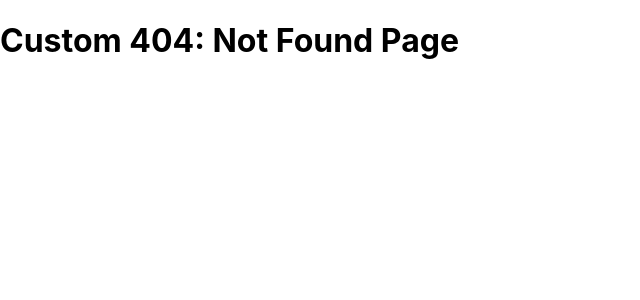
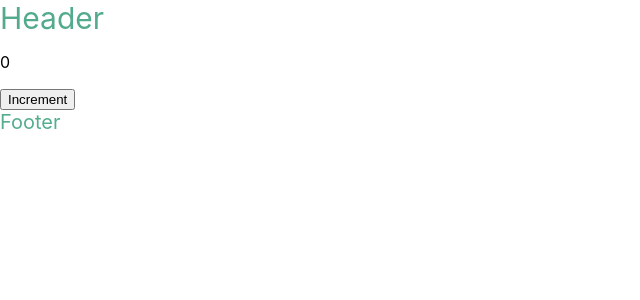
Before and after one commit to smy329/nextjs-playlist-codevolution, a Next.js app: page /hello in a window 1280 px wide. Before the commit this address had no page. Shown: the top 300 px of the page, without its empty margins (0-640 px from the left). Built offline with nearby package versions, Linux system fonts and the light colour scheme.

Commit message:
class-51-component-level-styles

```diff
--- /dev/null
+++ b/components/Footer.js
@@ -0,0 +1,7 @@
+import React from 'react';
+
+const Footer = () => {
+  return <div className="layout-footer">Footer</div>;
+};
+
+export default Footer;
--- /dev/null
+++ b/components/Header.js
@@ -0,0 +1,11 @@
+import React from 'react';
+
+const Header = () => {
+  return (
+    <div className="layout-header">
+      Header
+    </div>
+  );
+};
+
+export default Header;
--- a/pages/_app.js
+++ b/pages/_app.js
@@ -1,7 +1,16 @@
-import '../styles/globals.css'
+import Footer from '../components/Footer';
+import Header from '../components/Header';
+import '../styles/globals.css';
+import '../styles/layout.css';
 
 function MyApp({ Component, pageProps }) {
-  return <Component {...pageProps} />
+  return (
+    <>
+      <Header />
+      <Component {...pageProps} />
+      <Footer />
+    </>
+  );
 }
 
-export default MyApp
+export default MyApp;
--- a/pages/about.js
+++ b/pages/about.js
@@ -1,5 +1,5 @@
 function About() {
-  return <h1>About PAge</h1>;
+  return <h1 className="content">About Page</h1>;
 }
 
 export default About;
--- /dev/null
+++ b/pages/hello.js
@@ -0,0 +1,20 @@
+import { useState } from 'react';
+
+export default function Hello() {
+  const [count, setCount] = useState(0);
+
+  const increment = () => {
+    for (let i = 0; i < 5; i++) {
+      setCount(count + 1);
+    }
+  };
+
+  return (
+    <div>
+      <p>{count}</p>
+      <div>
+        <button onClick={increment}>Increment</button>
+      </div>
+    </div>
+  );
+}
--- /dev/null
+++ b/styles/layout.css
@@ -0,0 +1,14 @@
+.layout-header {
+  color: #54ab8c;
+  font-size: 30px;
+}
+
+.layout-footer {
+  color: #54ad8c;
+  font-size: 20px;
+}
+
+.content {
+  color: #f9f900;
+  font-size: 20px;
+}
```
